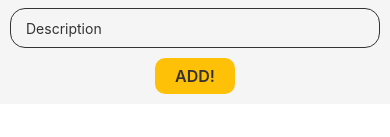
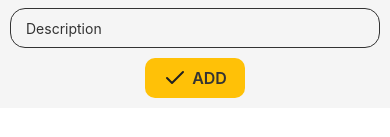
Before and after one commit to BaltazarCortina/RNIC-Baltazar-Cortina, a React Native app: screen / in a window 390 px wide. Shown: the part 523-660 px from the top of the page. Built offline with nearby package versions, Linux system fonts and the light colour scheme.

Commit message:
RNIC-W04: Add check icon to add button

```diff
--- a/App.tsx
+++ b/App.tsx
@@ -23,6 +23,7 @@ import {
 import RNBootSplash from 'react-native-bootsplash';
 
 import Card from './src/components/card';
+import CheckSvg from './src/assets/icons/check';
 
 const isIOS = Platform.OS === 'ios';
 
@@ -174,8 +175,11 @@ function App(): JSX.Element {
                 activeOpacity={0.6}
                 underlayColor="#c2c2c2"
                 onPress={handleAddTask}
-                style={styles.formButton}>
-                <Text style={styles.formButtonText}>ADD!</Text>
+                style={styles.formButtonTouchable}>
+                <View style={styles.formButton}>
+                  <CheckSvg color={'#212121'} />
+                  <Text style={styles.formButtonText}>ADD</Text>
+                </View>
               </TouchableHighlight>
             </View>
           </View>
@@ -246,8 +250,15 @@ const styles = StyleSheet.create({
   formButtonContainer: {
     alignItems: 'center',
   },
+  formButtonTouchable: {
+    borderRadius: 10,
+  },
   formButton: {
-    width: 80,
+    flexDirection: 'row',
+    justifyContent: 'center',
+    alignItems: 'center',
+    gap: 5,
+    width: 100,
     padding: 8,
     borderRadius: 10,
     backgroundColor: '#FFC107',
--- a/package.json
+++ b/package.json
@@ -13,7 +13,8 @@
   "dependencies": {
     "react": "18.2.0",
     "react-native": "0.71.4",
-    "react-native-bootsplash": "^4.6.0"
+    "react-native-bootsplash": "^4.6.0",
+    "react-native-svg": "^13.9.0"
   },
   "devDependencies": {
     "@babel/core": "^7.20.0",
--- /dev/null
+++ b/src/assets/icons/check.tsx
@@ -0,0 +1,16 @@
+import * as React from 'react';
+import Svg, {SvgProps, Path} from 'react-native-svg';
+const SvgComponent = (props: SvgProps) => (
+  <Svg
+    width={24}
+    height={24}
+    fill="none"
+    stroke="currentColor"
+    strokeLinecap="round"
+    strokeLinejoin="round"
+    strokeWidth={2}
+    {...props}>
+    <Path d="M20 6 9 17l-5-5" />
+  </Svg>
+);
+export default SvgComponent;
```
Also changed, not shown: 3 other files (tests, documents, lock files or other folders).
